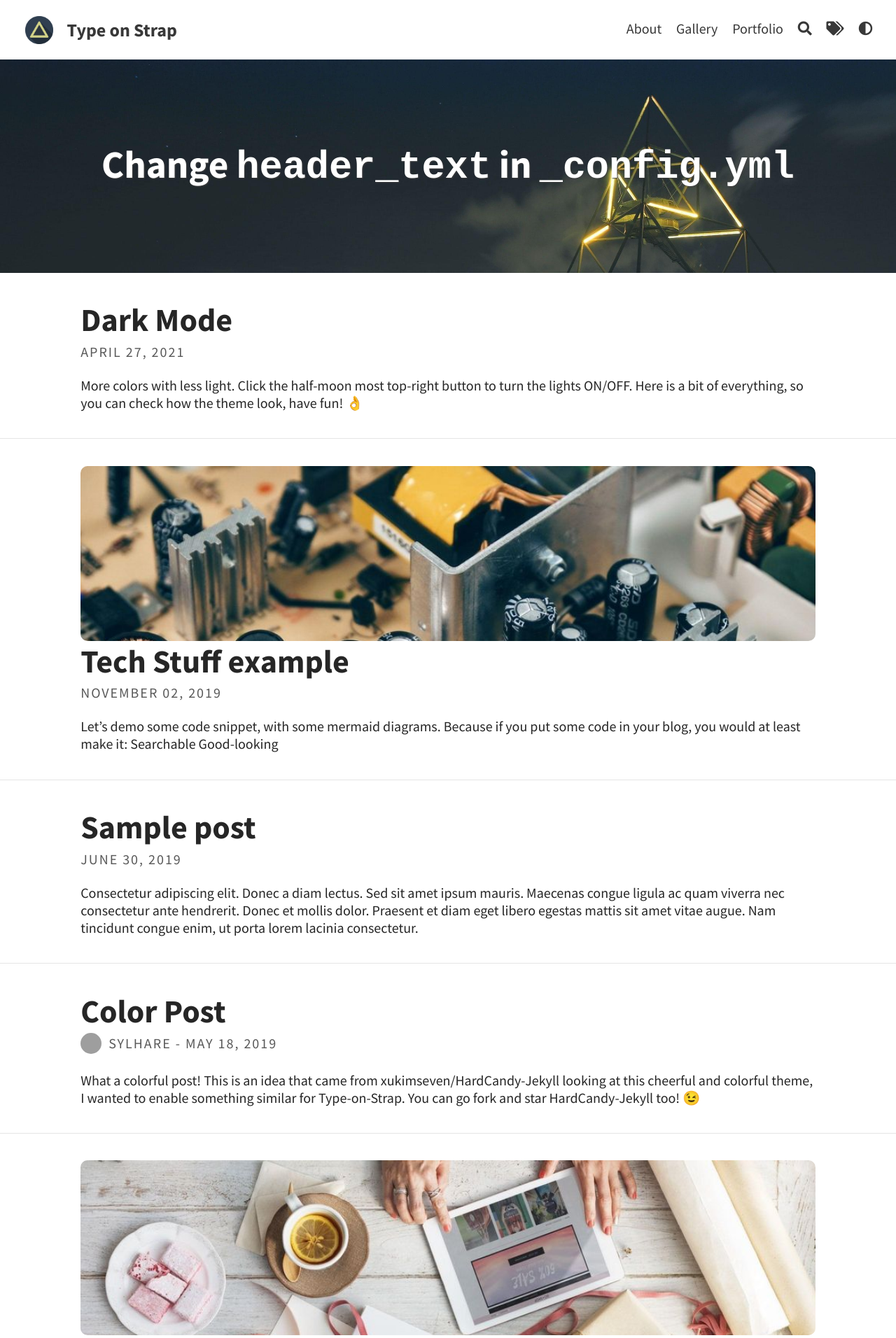
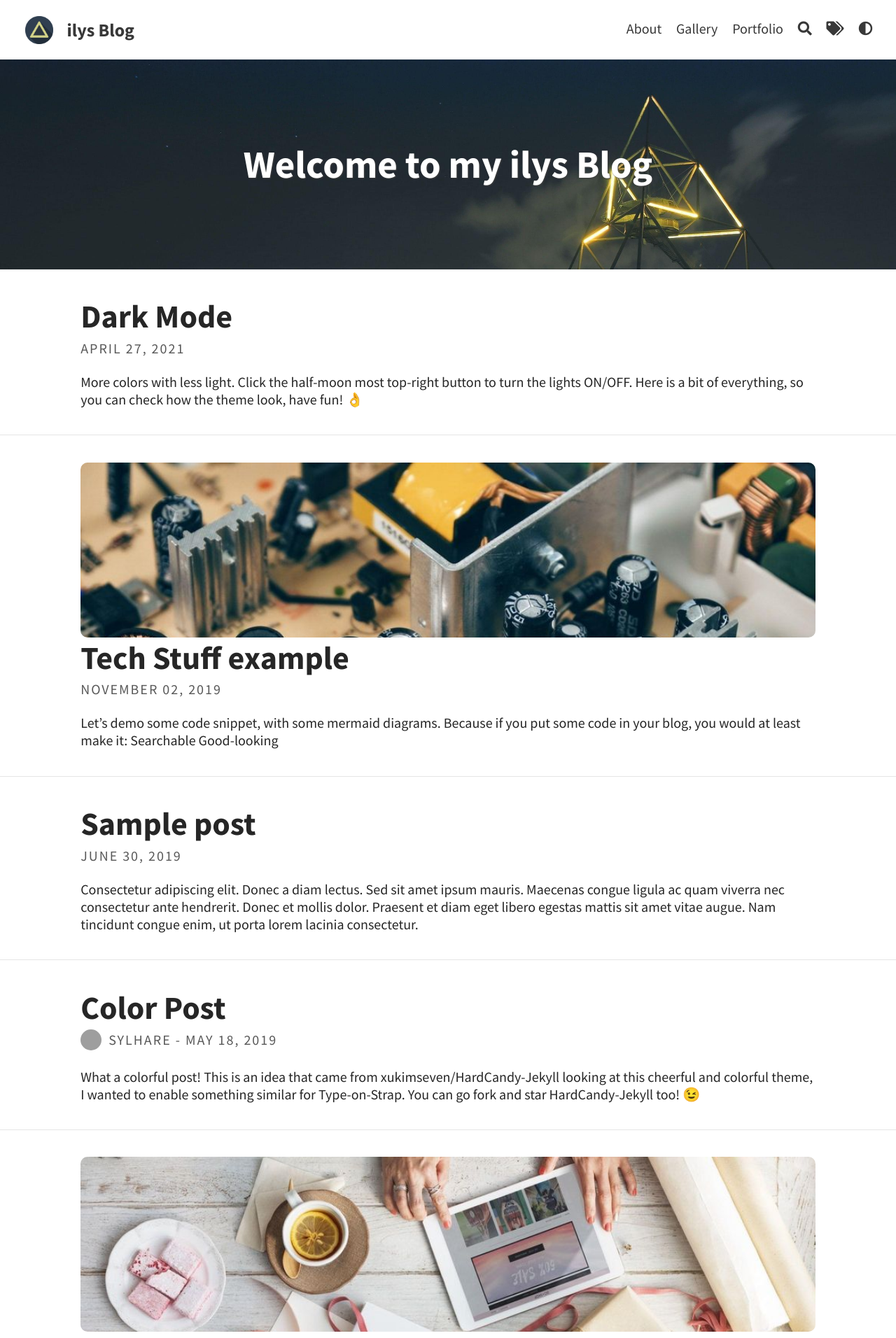
Before and after one commit to wjd514/wjd514.github.io, a Jekyll site: the page built from index.html, in a window 1280 px wide. Shown: the top 1912 px of the page at 70% size. Built offline with Jekyll 4.4.1, drawn with Linux system fonts in a browser that asks for light colours; nearby versions of some CDN libraries; library files that are not in the unit come from our copies; the list of posts is cut into pages by our own code; comment, search, counter and statistics services are not loaded; some of the changed text lies outside the part shown; grey boxes are pictures that could not be loaded.

Commit message:
_config edit

```diff
--- a/_config.yml
+++ b/_config.yml
@@ -1,19 +1,20 @@
 # SITE CONFIGURATION
-baseurl: "/Type-on-Strap"
-url: "https://sylhare.github.io"
+baseurl: ""
+url: "https://wjd514.github.io"
 
 # THEME-SPECIFIC CONFIGURATION
-title: Type on Strap                                    # site's title
-description: "A website with blog posts and pages"      # used by search engines
+title: ilys Blog                                    # site's title
+description: "A portfolio and technoloy Blog"      # used by search engines
 avatar: assets/img/triangle.png                         # Empty for no avatar in navbar
 favicon: assets/favicon.ico                             # Icon displayed in the tab
 
 # Header and footer text
-header_text: Change <code>header_text</code> in <code>_config.yml</code>  # Change Blog header text
+header_text: Welcome to my ilys Blog  # Change Blog header text
 header_feature_image: assets/img/header/triangular.jpeg
 header_feature_image_responsive: true
-footer_text: >
-  Powered by <a href="https://jekyllrb.com/">Jekyll</a> with <a href="https://github.com/sylhare/Type-on-Strap">Type on Strap</a>
+# footer_text: >
+#  Powered by <a href="https://jekyllrb.com/">Jekyll</a> with <a href="https://github.com/sylhare/Type-on-Strap">Type on Strap</a>
+footer_text: Copyright 2017
 
 # Blog
 excerpt: true                                           # Or "truncate" (first 250 characters), "false" to disable
@@ -38,7 +39,7 @@ comments:
     issue-term:                                         # Issue term (e.g. "comment" consider issues with this word in the title as comments)
 
 # PAGINATION
-paginate: 5
+paginate: 10
 paginate_path: "/blog/page:num"
 
 # PORTFOLIO
```
